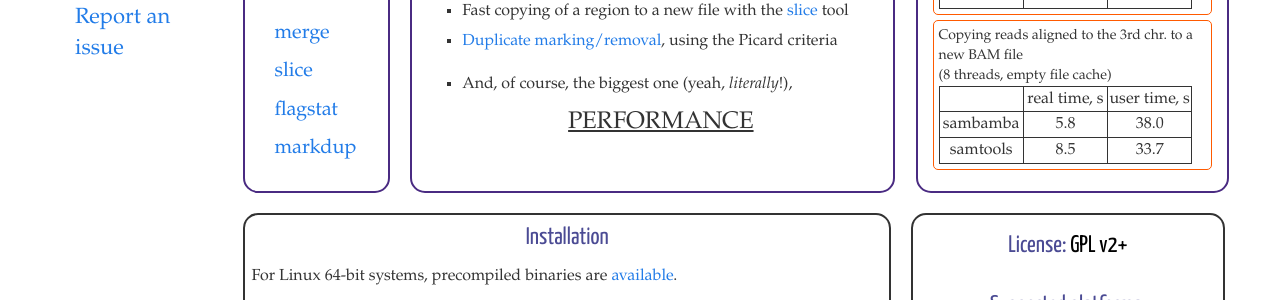
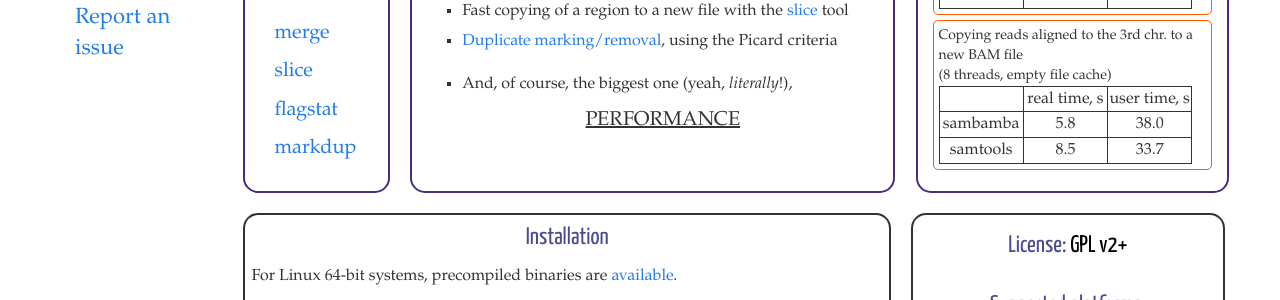
Before and after one commit to biod/sambamba, a Jekyll site: the page built from index.html, in a window 1280 px wide. Shown: the part 287-587 px from the top of the page. Built offline with Jekyll 4.4.1, drawn with Linux system fonts in a browser that asks for light colours; Markdown is read by kramdown in place of the engine named in the settings.

Commit message:
that was an overkill

```diff
--- a/index.html
+++ b/index.html
@@ -32,7 +32,7 @@
         <li>Fast copying of a region to a new file with the <a href="{{ site.baseurl }}/docs/sambamba-slice.html">slice</a> tool</li>
         <li><a href="{{ site.baseurl }}/docs/sambamba-markdup.html">Duplicate marking/removal</a>, using the Picard criteria</li>
         <li style="margin-top: 20px">And, of course, the biggest one (yeah, <i>literally</i>!),
-          <p style="font-size:24px; text-align: center; margin: 10px">
+          <p style="font-size:20px; text-align: center; margin: 10px">
             <u>PERFORMANCE</u> &nbsp;&nbsp;&nbsp;
             </p>
         </li>
```
